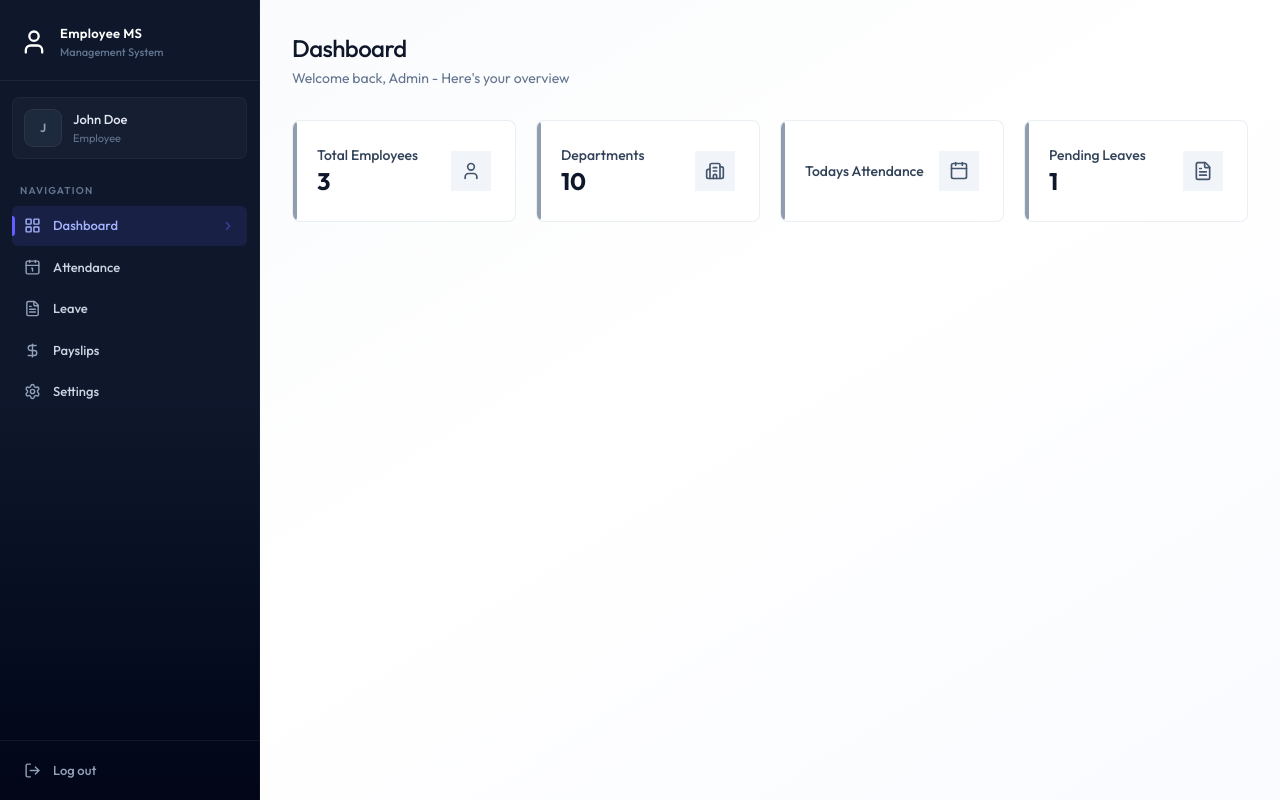
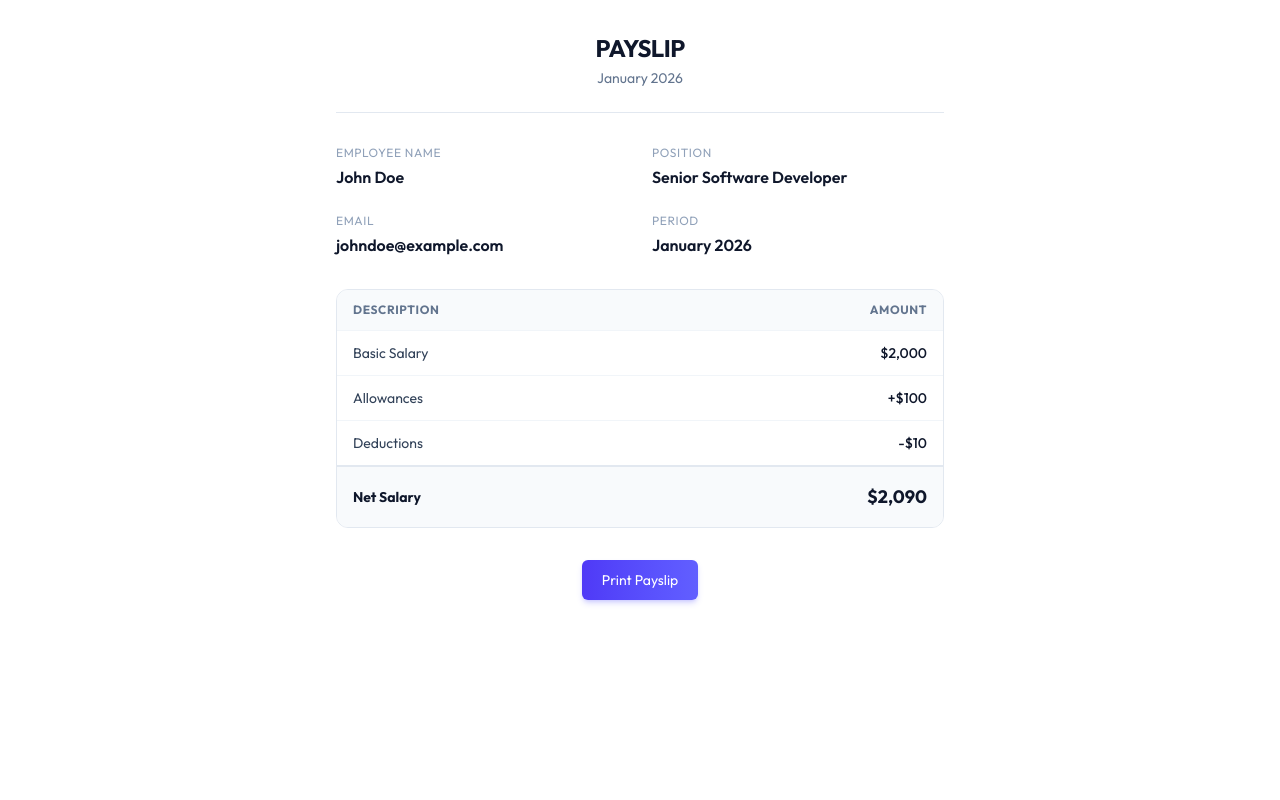
Before and after one commit to Tusharkumar200/Employee-Management-System, a React (Vite) app in the folder client/: page /print/payslips/69b414e5f8a807df391d7b8c in a window 1280 px wide. Before the commit this address led to /dashboard. Built offline with nearby package versions, Linux system fonts and the light colour scheme.

Commit message:
PrintPaySlip completed

```diff
--- a/client/src/App.jsx
+++ b/client/src/App.jsx
@@ -30,7 +30,7 @@ const App = () => {
           <Route path="/payslips" element={<Payslips />} />
           <Route path="/settings" element={<Settings />} />
         </Route>
-        <Route path="/print/payslips/:id " element={<PrintPayslip />} />
+        <Route path="/print/payslips/:id" element={<PrintPayslip />} />
         <Route path="*" element={<Navigate to="/dashboard" replace />} />
 
       </Routes>
--- a/client/src/components/payslip/PayslipList.jsx
+++ b/client/src/components/payslip/PayslipList.jsx
@@ -1,6 +1,7 @@
 import { format } from 'date-fns'
 import { Download } from 'lucide-react'
 import React from 'react'
+import { Link } from 'react-router-dom'
 
 const PayslipList = ({ payslips, isAdmin }) => {
     return (
@@ -33,7 +34,7 @@ const PayslipList = ({ payslips, isAdmin }) => {
                                     )}
 
                                     <td className='text-slate-500'>
-                                        {format(new Date(payslip.year, payslip.month -1), "MMMM yyyy")}
+                                        {format(new Date(payslip.year, payslip.month - 1), "MMMM yyyy")}
                                     </td>
                                     <td className='text-slate-500'>
                                         ${payslip.basicSalary?.toLocaleString()}
@@ -42,9 +43,9 @@ const PayslipList = ({ payslips, isAdmin }) => {
                                         ${payslip.netSalary?.toLocaleString()}
                                     </td>
                                     <td className='text-center'>
-                                        <button onClick={()=> window.open(`/print/payslips/${payslip._id || payslip.id}`)} className='inline-flex items-center px-3 py-1.5 text-xs font-medium rounded text-blue-600 bg-blue-50 hover:bg-blue-100 transition-colors ring-1 ring-blue-600/10'>
+                                        <Link to={`/print/payslips/${payslip._id || payslip.id}`} className='inline-flex items-center px-3 py-1.5 text-xs font-medium rounded text-blue-600 bg-blue-50 hover:bg-blue-100 transition-colors ring-1 ring-blue-600/10'>
                                             <Download className='w-3 h-3 mr-1.5' /> Download
-                                        </button>
+                                        </Link>
                                     </td>
 
                                 </tr>
--- a/client/src/pages/PrintPayslip.jsx
+++ b/client/src/pages/PrintPayslip.jsx
@@ -1,8 +1,81 @@
-import React from 'react'
+import React, { useEffect, useState } from 'react'
+import { useParams } from 'react-router-dom'
+import { dummyPayslipData } from '../assets/assets'
+import Loading from '../components/Loading';
+import { format } from 'date-fns';
 
 const PrintPayslip = () => {
+  const { id } = useParams();
+  const [payslip, setPayslip] = useState(null)
+  const [loading, setLoading] = useState(true)
+
+  useEffect(() => {
+    setPayslip(dummyPayslipData.find((slip) => slip._id === id))
+    setTimeout(() => {
+      setLoading(false)
+    }, 1000)
+  }, [id])
+
+  if (loading) return <Loading />
+  if (!payslip) return <p className='text-center py-12 text-slate-400'>Payslip not found</p>
   return (
-    <div>PrintPayslip</div>
+    <div className='max-w-2xl mx-auto p-8 bg-white animate-fade-in'>
+      <div className='text-center border-b border-slate-200 pb-6 mb-8'>
+        <h1 className='text-2xl font-bold text-slate-900 tracking-tight'>PAYSLIP</h1>
+        <p className='text-slate-500 text-sm mt-1'>{format(new Date(payslip.year, payslip.month - 1), "MMMM yyyy")}</p>
+      </div>
+      <div className='grid grid-cols-2 gap-6 mb-8'>
+        <div>
+          <p className='text-xs text-slate-400 uppercase tracking-wider mb-1'>Employee Name</p>
+          <p className='font-semibold text-slate-900'>{payslip.employee?.firstName} {payslip.employee?.lastName}</p>
+        </div>
+        <div>
+          <p className='text-xs text-slate-400 uppercase tracking-wider mb-1'>Position</p>
+          <p className='font-semibold text-slate-900'>{payslip.employee?.position}</p>
+        </div>
+        <div>
+          <p className='text-xs text-slate-400 uppercase tracking-wider mb-1'>Email</p>
+          <p className='font-semibold text-slate-900'>{payslip.employee?.email}</p>
+        </div>
+        <div>
+          <p className='text-xs text-slate-400 uppercase tracking-wider mb-1'>Period</p>
+          <p className='font-semibold text-slate-900'>{format(new Date(payslip.year, payslip.month - 1), "MMMM yyyy")}</p>
+        </div>
+      </div>
+      <div className='rounded-xl border border-slate-200 overflow-hidden mb-8'>
+        <table className='w-full text-sm'>
+          <thead >
+            <tr className='bg-slate-50'>
+              <th className='text-left py-3 px-4 text-xs text-slate-500 uppercase tracking-wider'>Description</th>
+              <th className='text-right py-3 px-4 text-xs text-slate-500 uppercase tracking-wider'>Amount</th>
+            </tr>
+          </thead>
+          <tbody>
+            <tr className='border-t border-slate-100'>
+              <td className='py-3 px-4 text-slate-700'>Basic Salary</td>
+              <td className='text-right py-3 px-4 text-slate-900 font-medium'>${payslip.basicSalary?.toLocaleString()}</td>
+            </tr>
+            <tr className='border-t border-slate-100'>
+              <td className='py-3 px-4 text-slate-700'>Allowances</td>
+              <td className='text-right py-3 px-4 text-slate-900 font-medium'>+${payslip.allowances?.toLocaleString()}</td>
+            </tr>
+            <tr className='border-t border-slate-100'>
+              <td className='py-3 px-4 text-slate-700'>Deductions</td>
+              <td className='text-right py-3 px-4 text-slate-900 font-medium'>-${payslip.deductions?.toLocaleString()}</td>
+            </tr>
+            <tr className='border-t-2 border-slate-200 bg-slate-50'>
+              <td className='py-4 px-4 font-bold text-slate-900'>Net Salary</td>
+              <td className='text-right py-4 px-4 font-bold text-slate-900 text-lg'>${payslip.netSalary?.toLocaleString()}</td>
+            </tr>
+          </tbody>
+        </table>
+      </div>
+      <div className='text-center'>
+        <button className='btn-primary print:hidden' onClick={()=> window.print()}>
+          Print Payslip
+        </button>
+      </div>
+    </div>
   )
 }
 
```
